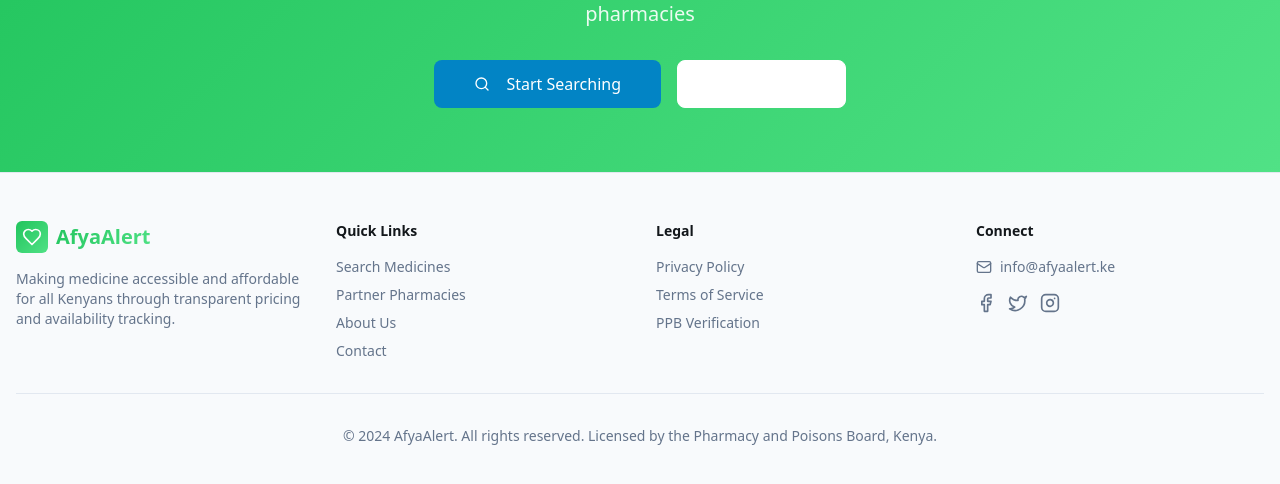
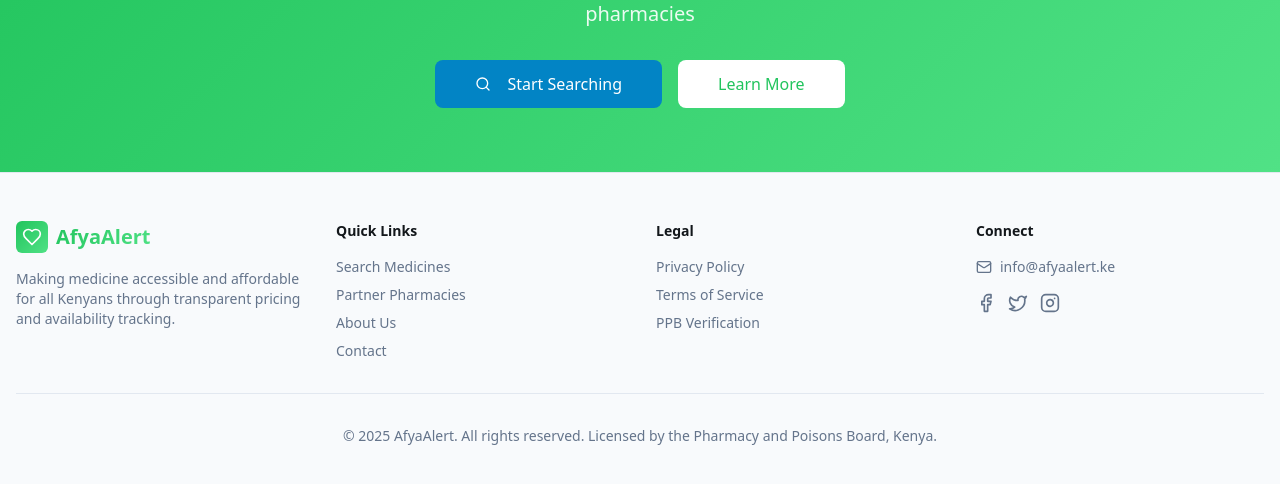
Before and after one commit to Nakhaima254/afya-finder-aid, a React (Vite) app: page / in a window 1280 px wide. Shown: the part 1439-1923 px from the top of the page. Built offline with nearby package versions, Linux system fonts and the light colour scheme.

Commit message:
Fix button variants and update footer year

```diff
--- a/src/components/layout/Footer.tsx
+++ b/src/components/layout/Footer.tsx
@@ -131,7 +131,7 @@ const Footer = () => {
 
         <div className="mt-8 border-t pt-8 text-center">
           <p className="text-sm text-muted-foreground">
-            © 2024 AfyaAlert. All rights reserved. Licensed by the Pharmacy and Poisons Board, Kenya.
+            © 2025 AfyaAlert. All rights reserved. Licensed by the Pharmacy and Poisons Board, Kenya.
           </p>
         </div>
       </div>
--- a/src/pages/Home.tsx
+++ b/src/pages/Home.tsx
@@ -213,7 +213,7 @@ const Home = () => {
                   Start Searching
                 </Link>
               </Button>
-              <Button asChild variant="outline" size="xl" className="border-primary-foreground text-primary-foreground hover:bg-primary-foreground hover:text-primary">
+              <Button asChild variant="default" size="xl" className="bg-primary-foreground text-primary hover:bg-foreground hover:text-background">
                 <Link to="/about">Learn More</Link>
               </Button>
             </div>
```
